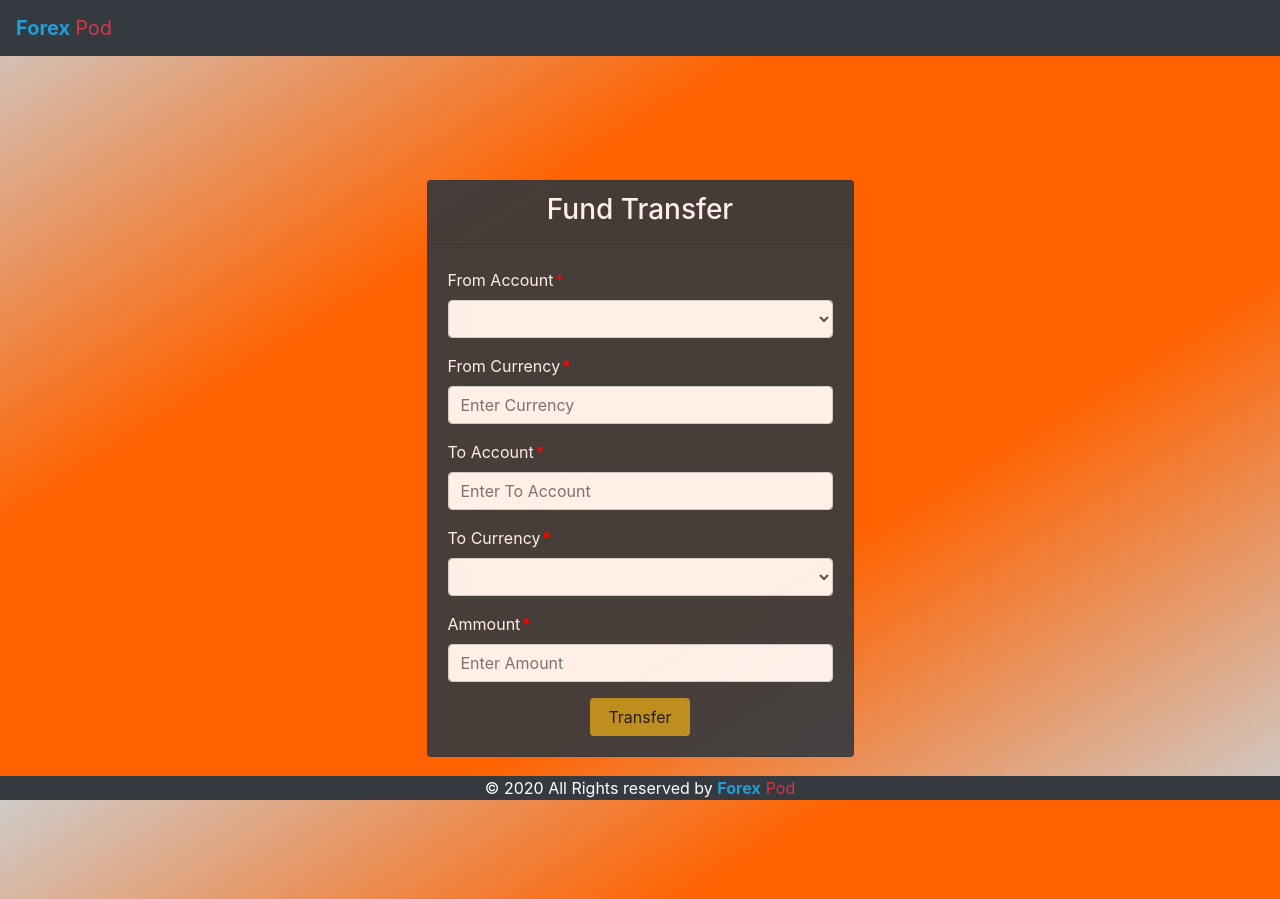
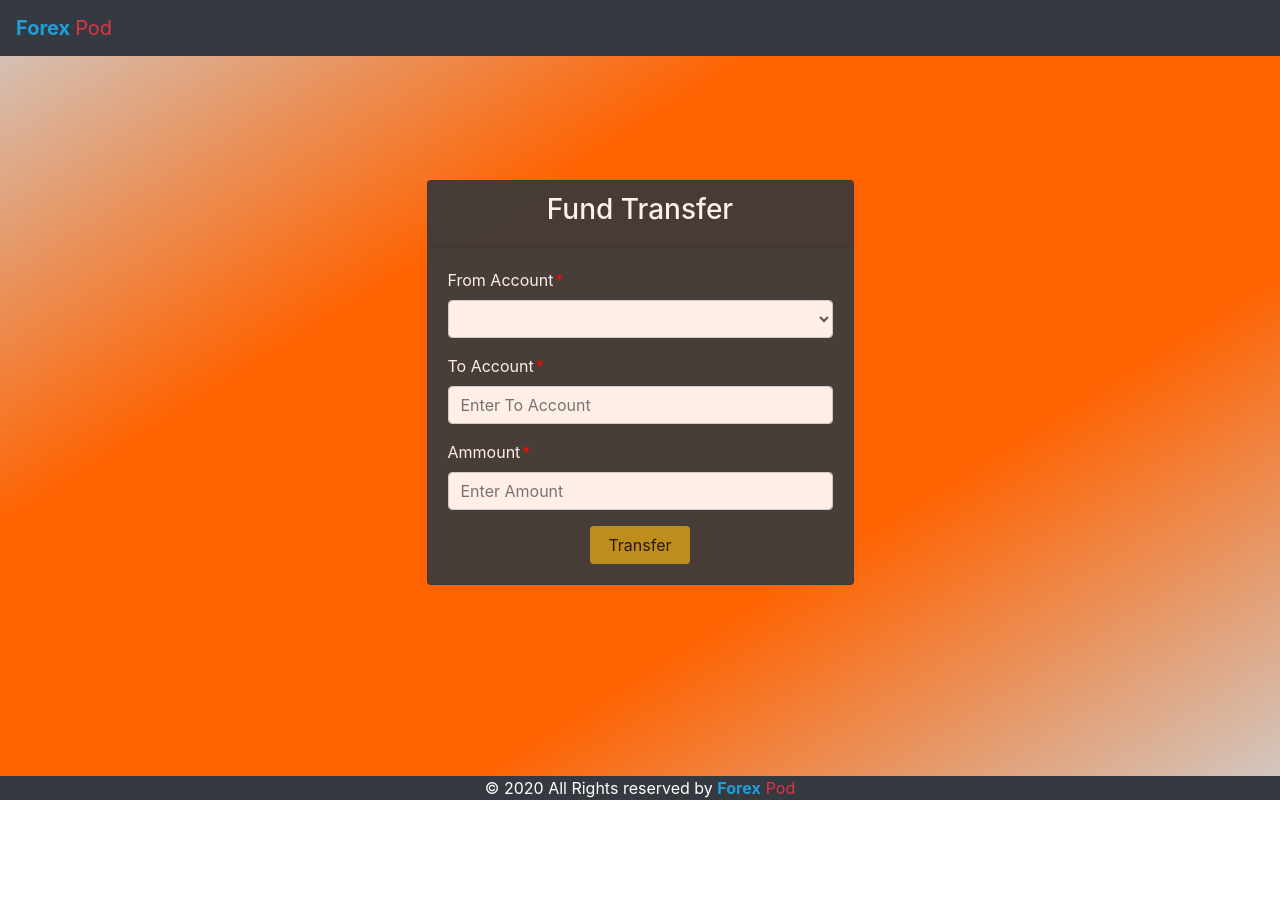
Before and after one commit to rsjeyakumar/forex-transfer, an Angular app: page /dashboard in a window 1280 px wide. After the commit the page ends 800 px from the top, so only its background shows below. Built offline with nearby package versions, Linux system fonts and the light colour scheme; what primeng would draw is missing.

Commit message:
lastes changes

```diff
--- a/src/app/forex/dashboard/dashboard.component.html
+++ b/src/app/forex/dashboard/dashboard.component.html
@@ -26,17 +26,7 @@ margin-bottom: 5%;">
                                         </div>
                                     </div>
                                 </div>
-                                <div class="form-group text-left">
-                                    <label for="email" class="links">From Currency<span
-                                            class="required">*</span></label>
-                                            <input type="text" formControlName="fromCurrency" class="form-control"
-                                            placeholder="Enter Currency" required>
-                                    <div *ngIf="transfer.fromCurrency.touched && transfer.fromCurrency.invalid" class="error">
-                                        <div *ngIf="transfer.fromCurrency.errors && transfer.fromCurrency.errors.required ">
-                                            From currency is <strong>required</strong>
-                                        </div>
-                                    </div>
-                                </div>
+
                                 <div class="form-group text-left">
                                     <label for="account" class="links">To Account<span
                                             class="required">*</span></label>
@@ -49,27 +39,10 @@ margin-bottom: 5%;">
                                     </div>
                                 </div>
                                 <div class="form-group text-left">
-                                    <label for="email" class="links">To Currency<span
-                                            class="required">*</span></label>
-                                            <select class="form-control" formControlName="toCurrency">
-                                                <option>1</option>
-                                                <option>2</option>
-                                                <option>3</option>
-                                                <option>4</option>
-                                                <option>5</option>
-                                              </select>
-                                    <div *ngIf="transfer.toCurrency.touched && transfer.toCurrency.invalid" class="error">
-                                        <div *ngIf="transfer.toCurrency.errors && transfer.toCurrency.errors.required ">
-                                            To currency is <strong>required</strong>
-                                        </div>
-                                    </div>
-                                </div>
-
-                                <div class="form-group text-left">
                                     <label for="account" class="links">Ammount<span
                                             class="required">*</span></label>
                                     <input type="text" formControlName="ammount" class="form-control"
-                                        placeholder="Enter Amount" required>
+                                        placeholder="Enter Amount" (keypress)="isNumberKey($event)" required>
                                     <div *ngIf="transfer.ammount.touched && transfer.ammount.invalid" class="error">
                                         <div *ngIf="transfer.ammount.errors && transfer.ammount.errors.required ">
                                            Amount is <strong>required</strong>
--- a/src/app/forex/dashboard/dashboard.component.ts
+++ b/src/app/forex/dashboard/dashboard.component.ts
@@ -24,6 +24,14 @@ export class DashboardComponent implements OnInit {
  */
   get transfer() { return this.transferForm.controls; }
 
+   /*
+     * @param event
+     * allow numbers only
+     */
+    isNumberKey(event) {
+      const charCode = (event.which) ? event.which : event.keyCode;
+      return !(charCode > 31 && (charCode < 48 || charCode > 57));
+  }
   /*
      * @param create form
      * Create form group object for login form
@@ -32,8 +40,6 @@ export class DashboardComponent implements OnInit {
     this.transferForm = this.formBuilder.group({
       fromAccount: ['', Validators.required],
       toAccount: ['', Validators.required],
-      fromCurrency: ['', Validators.required],
-      toCurrency: ['', Validators.required],
       ammount: ['', Validators.required]
     });
   }
```
